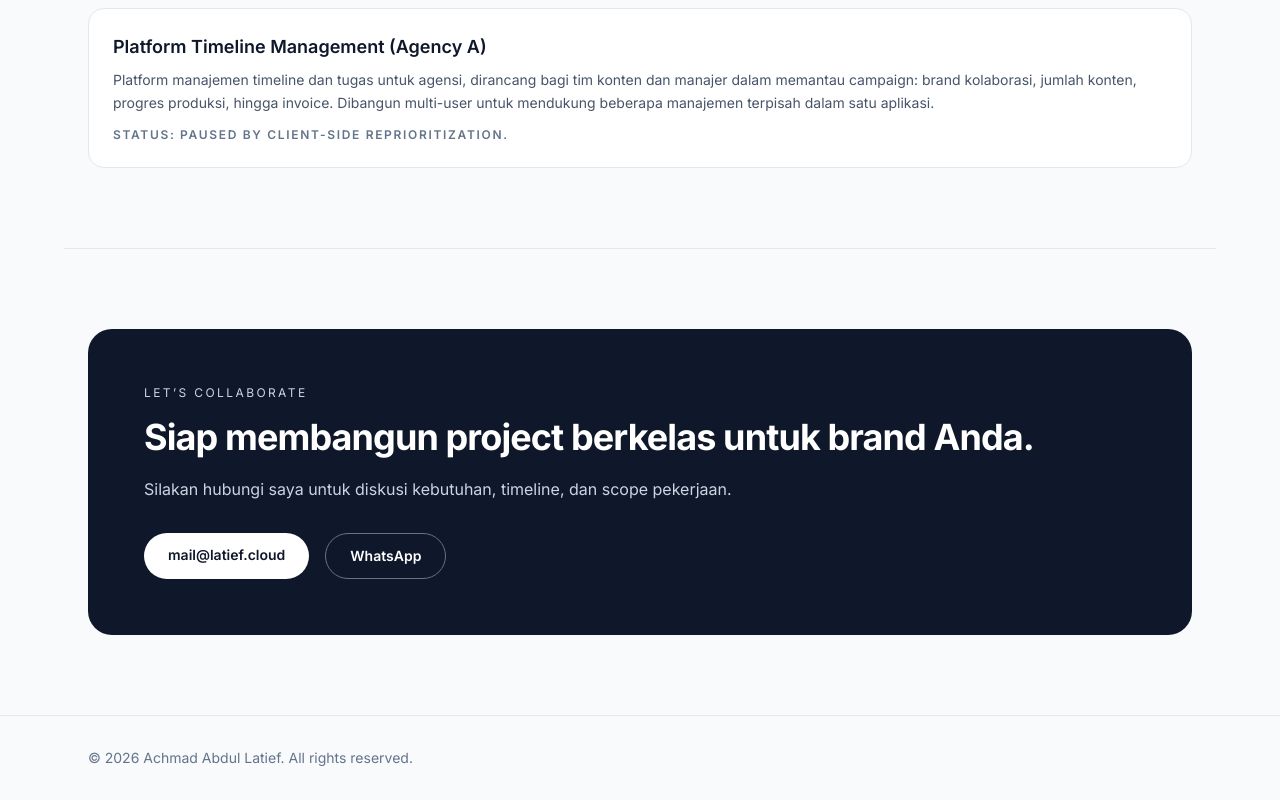
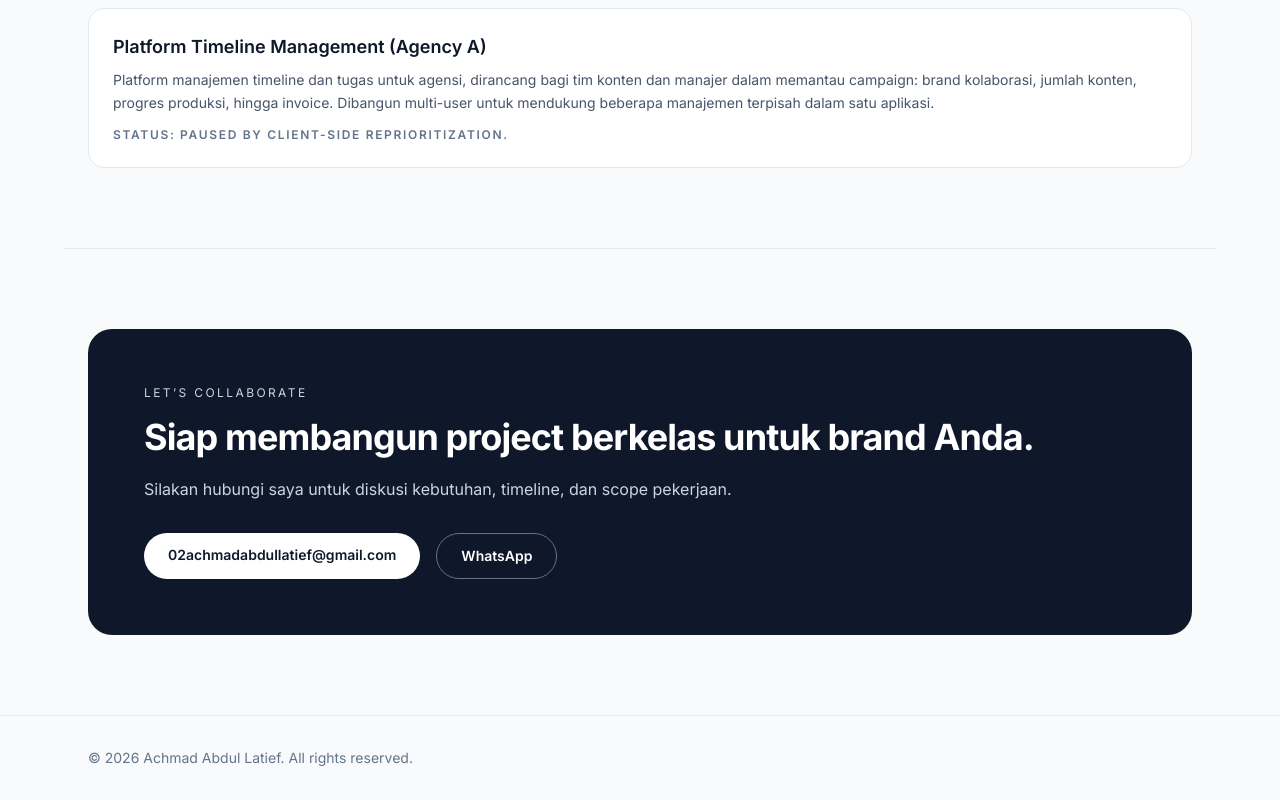
Before and after one commit to Ahmaddd99/my-portofolio, a plain HTML site: page index.html in a window 1280 px wide. Shown: the part 3015-3815 px from the top of the page. Drawn offline with nearby package versions, Linux system fonts and the light colour scheme.

Commit message:
change email v2

```diff
--- a/index.html
+++ b/index.html
@@ -6,7 +6,6 @@
         <title>Portfolio | Corporate Creative</title>
         <script src="https://cdn.tailwindcss.com"></script>
         <script>
-
             tailwind.config = {
                 theme: {
                     extend: {
@@ -88,8 +87,8 @@
                     <div>
                         <h1
                             class="animate-fade-up delay-1 text-4xl font-extrabold leading-tight tracking-tight text-slate-900 md:text-5xl">
-                            Solusi Digital yang Strategis, Rapi, dan Siap Menjawab Kebutuhan Bisnis Anda
-                            dari Hulu ke Hilir.
+                            Solusi Digital yang Strategis, Rapi, dan Siap Menjawab Kebutuhan Bisnis
+                            Anda dari Hulu ke Hilir.
                         </h1>
                         <p
                             class="animate-fade-up delay-2 mt-6 max-w-xl text-base leading-8 text-slate-600 md:text-[1.05rem]">
@@ -435,9 +434,9 @@
                     </p>
                     <div class="mt-8 flex flex-wrap gap-4">
                         <a
-                            href="mailto:mail@latief.cloud"
+                            href="mailto:02achmadabdullatief@gmail.com"
                             class="rounded-full bg-white px-6 py-3 text-sm font-semibold text-slate-900 transition hover:bg-slate-200">
-                            mail@latief.cloud
+                            02achmadabdullatief@gmail.com
                         </a>
                         <a
                             href="https://wa.me/6281517355819?text=Halo%20Achmad%20Abdul%20Latief%2C%20saya%20tertarik%20untuk%20mendiskusikan%20kebutuhan%20project%20digital.%20Jika%20berkenan%2C%20saya%20ingin%20menjadwalkan%20obrolan%20singkat."
@@ -453,7 +452,6 @@
             <div
                 class="mx-auto flex max-w-6xl flex-col gap-2 px-6 py-8 text-sm text-slate-500 md:flex-row md:items-center md:justify-between">
                 <p>© 2026 Achmad Abdul Latief. All rights reserved.</p>
-                <!-- <p>Dibuat dengan HTML + Tailwind CSS.</p> -->
             </div>
         </footer>
     </body>
```
